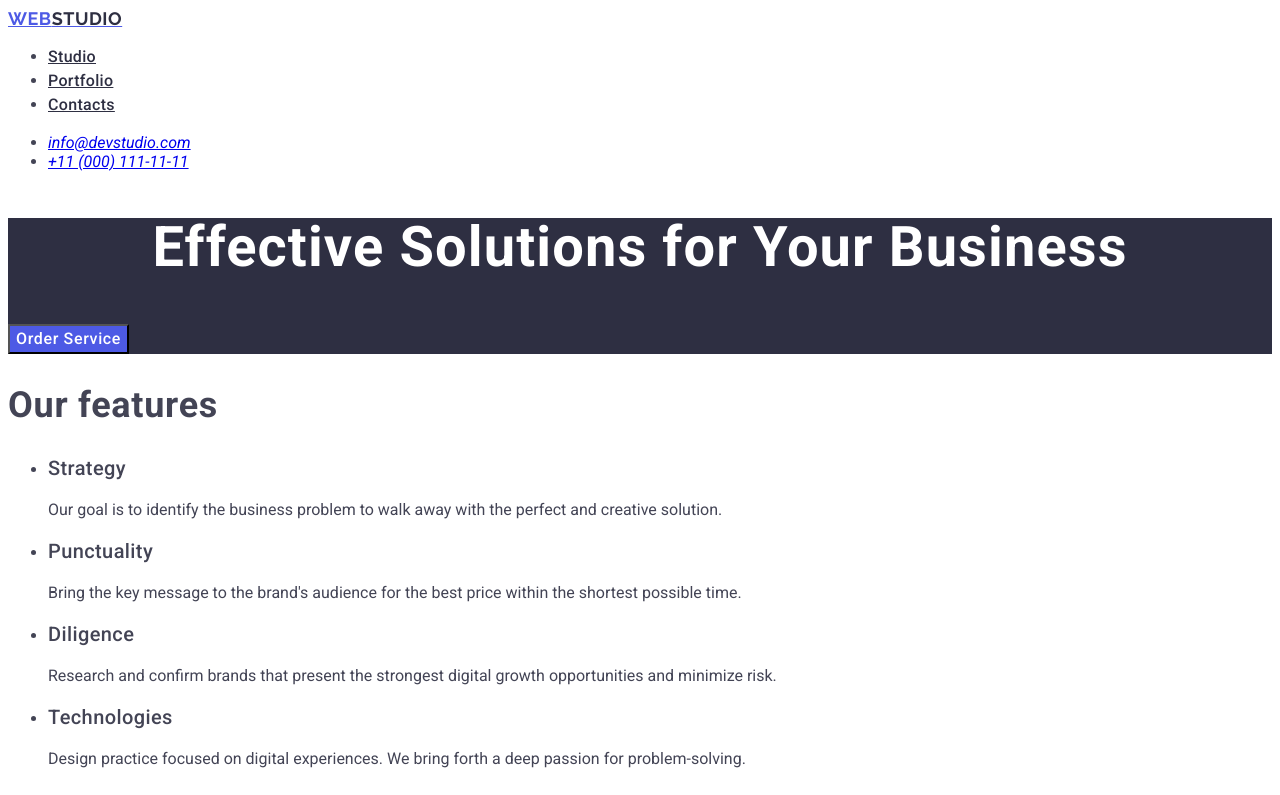
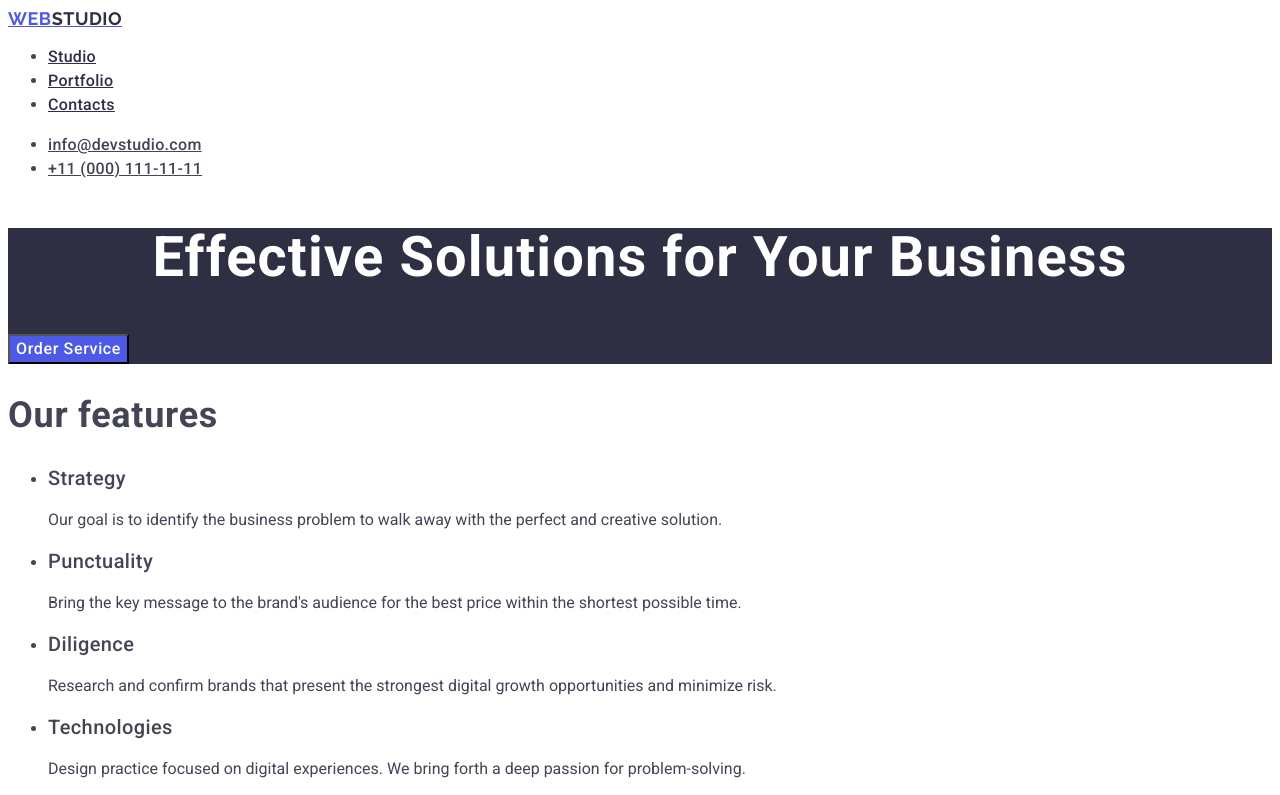
Before and after one commit to islam-yurtsever/goit-markup-hw-02, a plain HTML site: page index.html in a window 1280 px wide. Shown: the top 795 px of the page. Drawn offline with Linux system fonts and the light colour scheme.

Commit message:
Add files via upload

```diff
--- a/index.html
+++ b/index.html
@@ -30,17 +30,15 @@
           <li><a class="nav-item" href="contacts.html">Contacts</a></li>
         </ul>
       </nav>
-      <address>
+      <address class="commun-text">
         <ul>
           <li>
-            <a class="contact-info" href="mailto:info@devstudio.com"
+            <a class="commun" href="mailto:info@devstudio.com"
               >info@devstudio.com
             </a>
           </li>
           <li>
-            <a class="contact-info" href="tel:+110001111111"
-              >+11 (000) 111-11-11
-            </a>
+            <a class="commun" href="tel:+110001111111">+11 (000) 111-11-11 </a>
           </li>
         </ul>
       </address>
--- a/styles.css
+++ b/styles.css
@@ -35,11 +35,11 @@ body {
   color: #404bbf;
 }
 
-address {
+.commun-text {
   font-style: normal;
 }
 
-.contact-info {
+.commun {
   font-size: 16px;
   font-weight: 500;
   line-height: 1.5;
@@ -47,11 +47,11 @@ address {
   color: #434455;
 }
 
-.contact-info:hover {
+.commun:hover {
   color: #404bbf;
 }
 
-.contact-info:focus {
+.commun:focus {
   color: #404bbf;
 }
 
```
